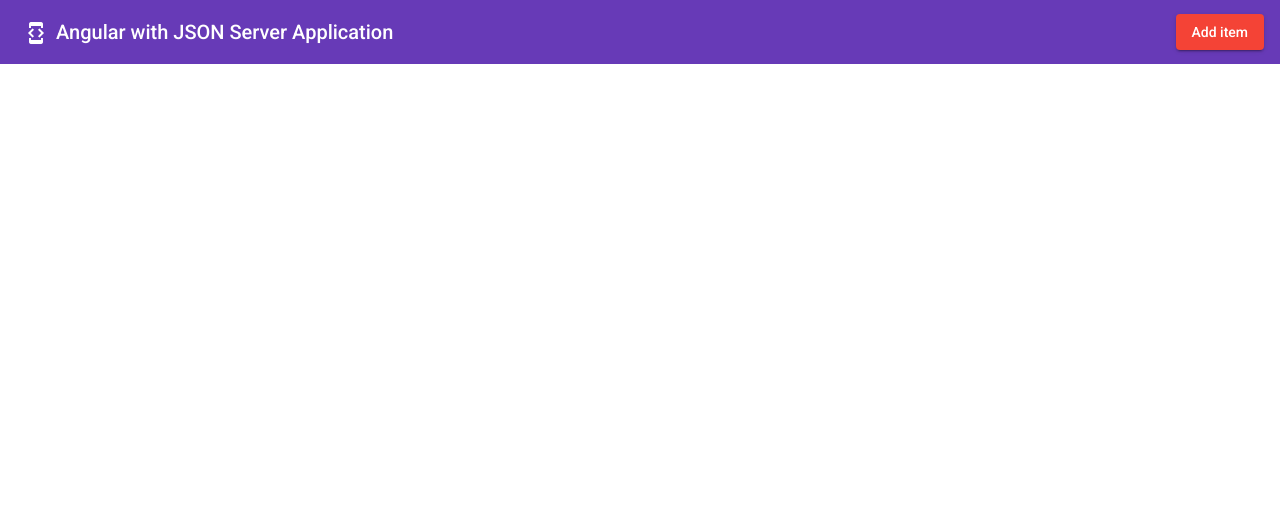
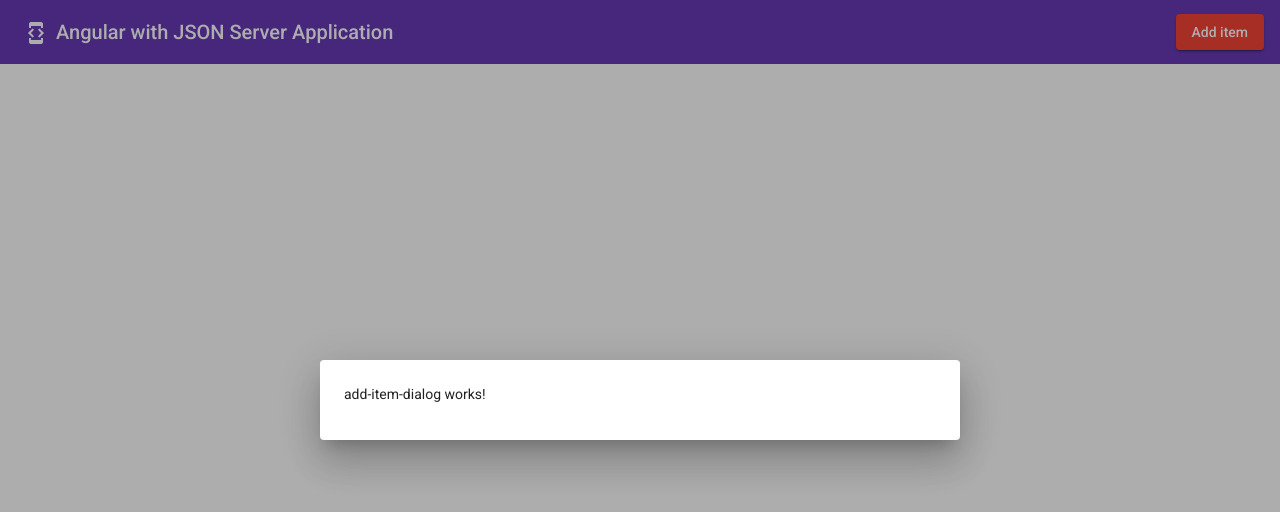
Before and after one commit to andriisavchuk/angular-crud-jsonserver, an Angular app: page / in a window 1280 px wide. Both pictures are taken after a click on the button "Add item". Shown: the top 512 px of the page. Built offline with nearby package versions, Linux system fonts and the light colour scheme.

Commit message:
added basic dialog

```diff
--- /dev/null
+++ b/src/app/add-item-dialog/add-item-dialog.component.html
@@ -0,0 +1 @@
+<p>add-item-dialog works!</p>
--- /dev/null
+++ b/src/app/add-item-dialog/add-item-dialog.component.ts
@@ -0,0 +1,15 @@
+import { Component, OnInit } from '@angular/core';
+
+@Component({
+  selector: 'app-add-item-dialog',
+  templateUrl: './add-item-dialog.component.html',
+  styleUrls: ['./add-item-dialog.component.css']
+})
+export class AddItemDialogComponent implements OnInit {
+
+  constructor() { }
+
+  ngOnInit(): void {
+  }
+
+}
--- a/src/app/app.component.html
+++ b/src/app/app.component.html
@@ -11,5 +11,5 @@
 
   <span class="example-spacer"></span>
 
-  <button mat-raised-button color="warn" aria-label="Add Item">Add item</button>
+  <button (click)="openAddItemDialog()" mat-raised-button color="warn" aria-label="Add Item">Add item</button>
 </mat-toolbar>
--- a/src/app/app.component.ts
+++ b/src/app/app.component.ts
@@ -1,10 +1,22 @@
 import { Component } from '@angular/core';
+import { MatDialog, MAT_DIALOG_DATA } from '@angular/material/dialog';
+import { AddItemDialogComponent } from './add-item-dialog/add-item-dialog.component';
 
 @Component({
   selector: 'app-root',
   templateUrl: './app.component.html',
-  styleUrls: ['./app.component.css']
+  styleUrls: ['./app.component.css'],
 })
 export class AppComponent {
-  title = 'crud-jsonserver';
+  constructor(private dialog: MatDialog) {}
+
+  openAddItemDialog() {
+    const dialogRef = this.dialog.open(AddItemDialogComponent, {
+      width: '50%',
+    });
+
+    dialogRef.afterClosed().subscribe((result) => {
+      console.log(`Dialog result: ${result}`);
+    });
+  }
 }
```
Also changed, not shown: src/app/app.module.ts (+10 -9 lines), src/app/add-item-dialog/add-item-dialog.component.css (added).
